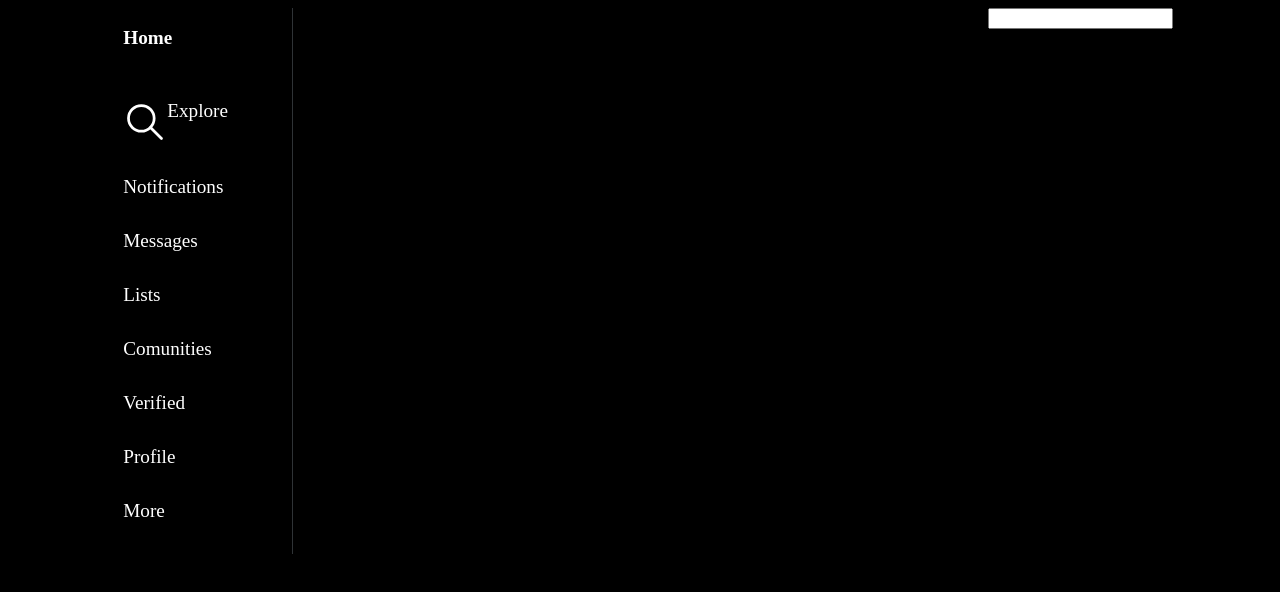
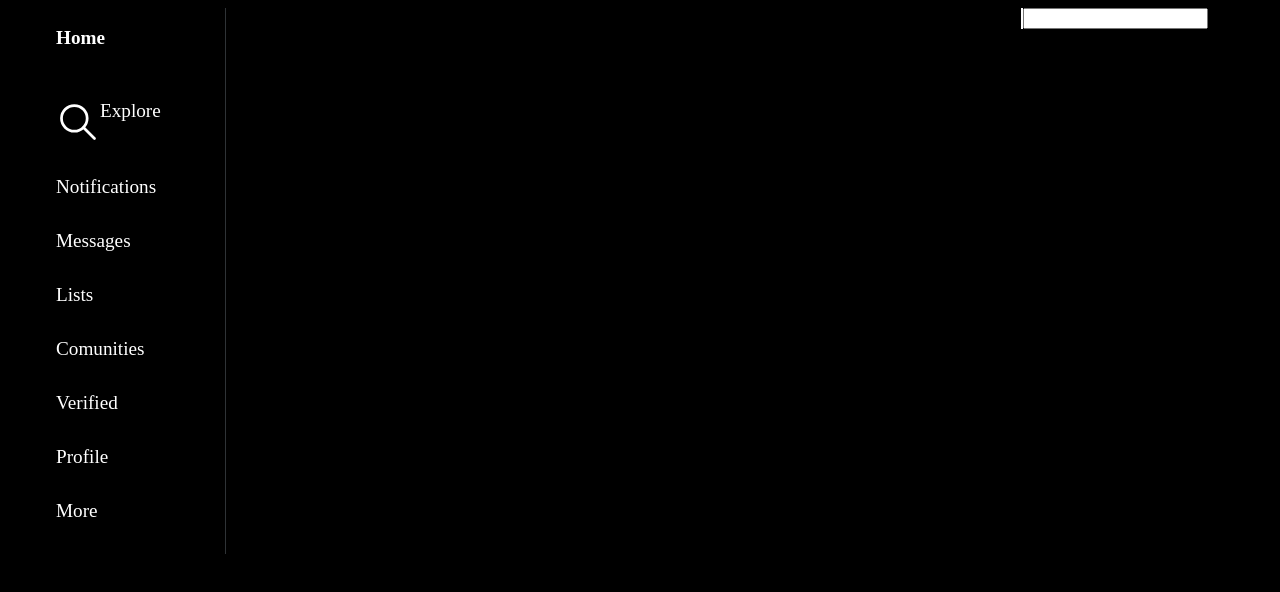
Before and after one commit to DerianMolinaLopez/bakyReact, a React (Vite) app in the folder TwiterBaki/: page / in a window 1280 px wide. Shown: the top 592 px of the page. Built offline with nearby package versions, Linux system fonts and the light colour scheme.

Commit message:
empezando con la barra derecha

```diff
--- a/TwiterBaki/src/components/aside.jsx
+++ b/TwiterBaki/src/components/aside.jsx
@@ -1,9 +1,10 @@
 import './styles.css'
 export function BarraLateral() {
     return (
-        <div>
-            <aside>
-                <div className="aside">
+        <div >
+            <aside >
+                <div className='asideAbsolute' >
+                    <div className="aside">
                     <div className='botonApariencia'>
                         <a href="" className="boton">
                              <p><strong>Home</strong></p>
@@ -54,11 +55,7 @@ export function BarraLateral() {
                             More
                         </a>
                     </div>
-
-
-
-
-
+                    </div>
                 </div>
 
             </aside>
@@ -67,9 +64,9 @@ export function BarraLateral() {
 }
 export function BarraLateralDerecha() {
     return (
-        <div>
-            <aside>
-                <div className="contenedorComponentes">
+        <div >
+            <aside className="encuadre">
+                <div className="contenedorComponentesDinamicos">
                     <div className="contenedorComponentes__busqueda">
                         <input type="text" name="" id="" />
                     </div>
--- a/TwiterBaki/src/components/styles.css
+++ b/TwiterBaki/src/components/styles.css
@@ -5,8 +5,10 @@
      margin-bottom: 3px;
      border-right: solid #2F3336 1px;
      padding-right: 4rem;
-     margin-right: 2rem;
+
 }
+
+
 .boton{
     color:white;
     text-decoration: none;
@@ -15,9 +17,19 @@
 .union{
     display:flex;
     flex-direction: row;
-    margin-left: 1rem;
-    justify-content: space-around;
 
+    justify-content: space-between;
+
+}
+.asideAbsolute{
+    margin-left: 3rem;
+}
+.contenedorComponentesDinamicos{
+    margin-right: 4rem;
+    border-left: solid white 1px;
+}
+.encuadre{
+    border-left: solid white 1px;
 }
 .botonApariencia{
     display: flex;
```
Also changed, not shown: TwiterBaki/src/components/principal.jsx (added, +16 -0 lines).
